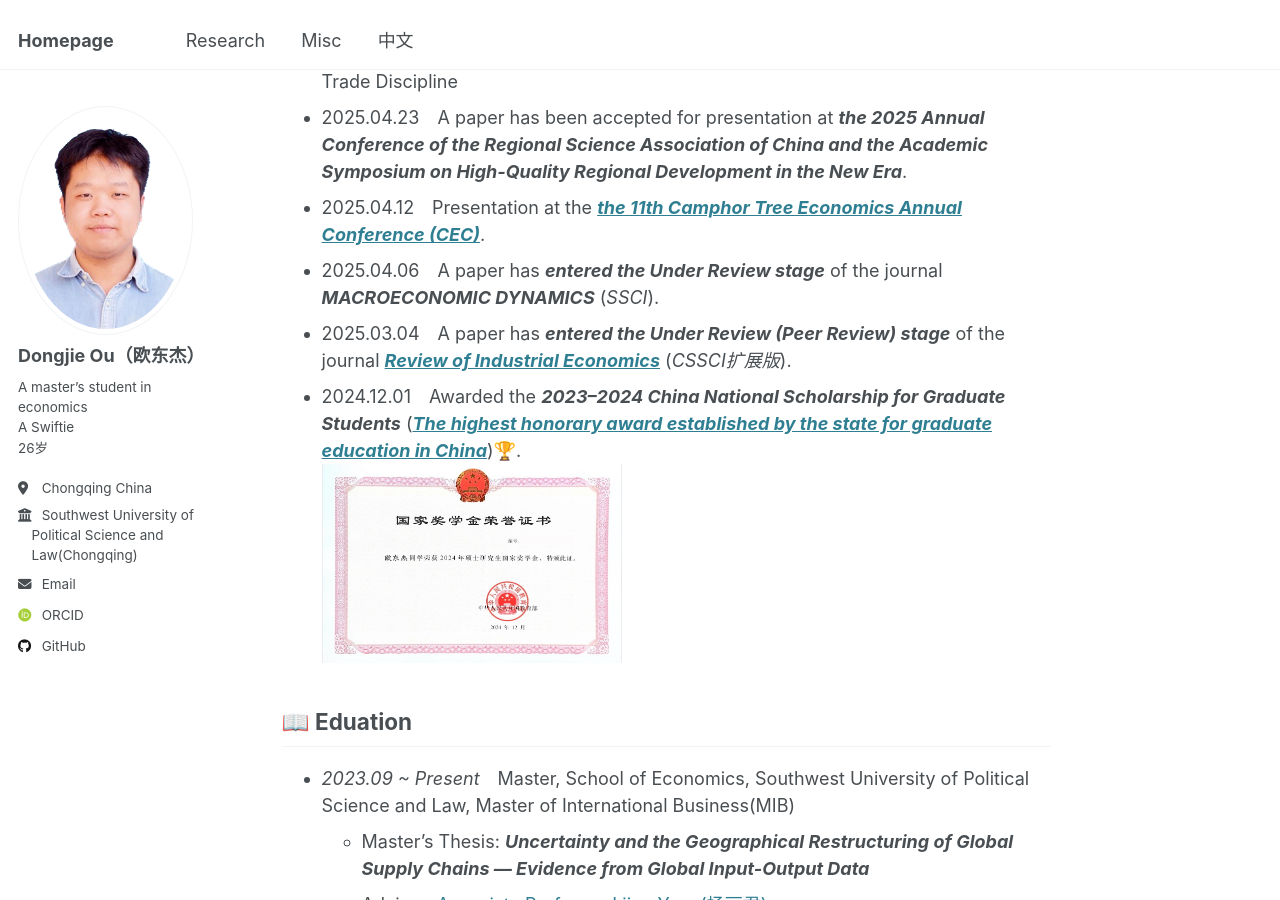
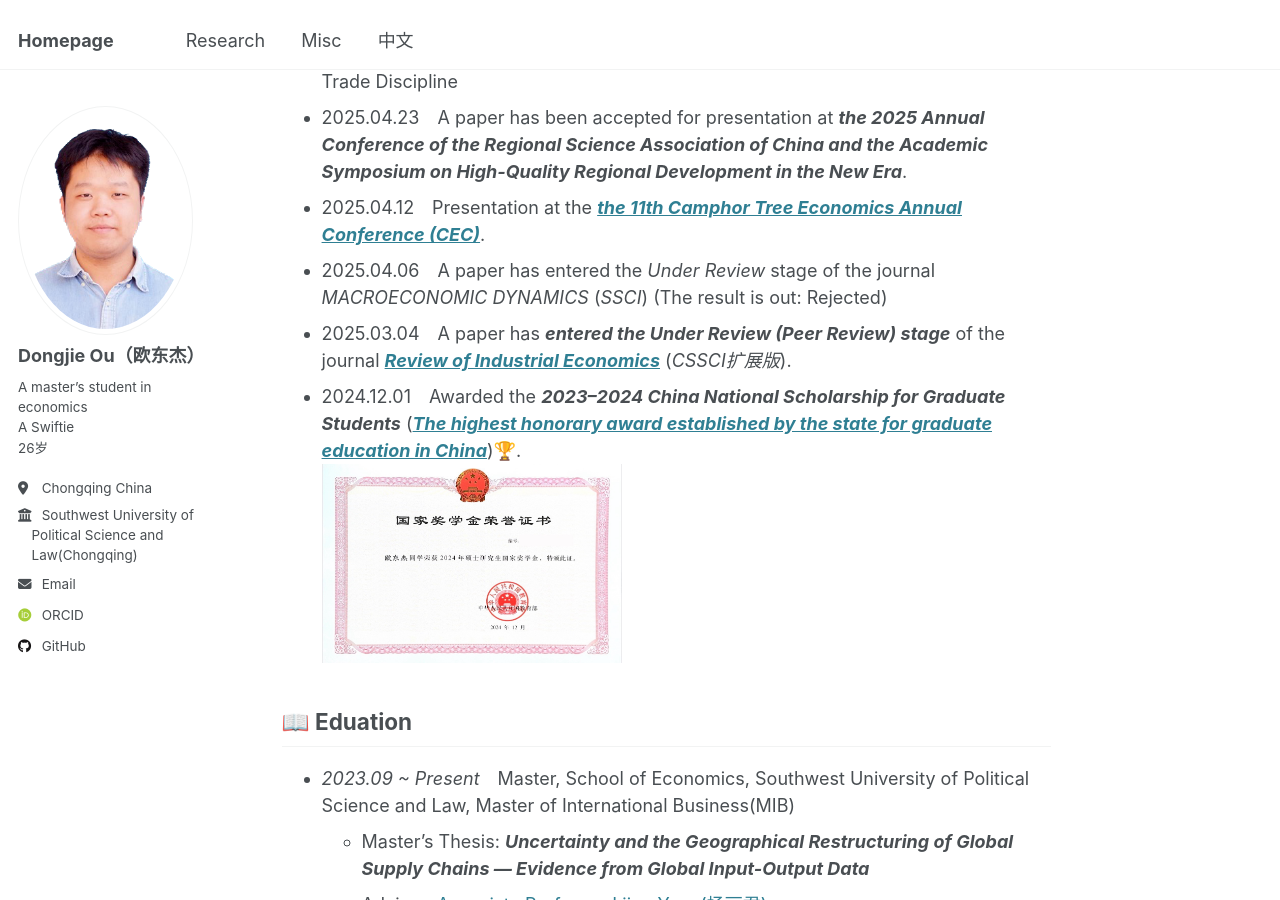
Before and after one commit to oudongjie2001/oudongjie2001.github.io, a Jekyll site: the page built from _pages/about.md, in a window 1280 px wide and 900 px high, scrolled down 760 px. Built offline with Jekyll 4.4.1, drawn with Linux system fonts in a browser that asks for light colours; some web fonts are replaced.

Commit message:
Update about.md

```diff
--- a/_pages/about.md
+++ b/_pages/about.md
@@ -19,7 +19,7 @@ I am an optimistic idealist. Outside of my academic life, I enjoy music, hiking
 - 2025.05.10&emsp;Presentation at 24th National University International Trade Discipline Collaboration Conference & 2025 China Forum on the Development of International Trade Discipline
 - 2025.04.23&emsp;A paper has been accepted for presentation at ***the 2025 Annual Conference of the Regional Science Association of China and the Academic Symposium on High-Quality Regional Development in the New Era***.
 - 2025.04.12&emsp;Presentation at the [***the 11th Camphor Tree Economics Annual Conference (CEC)***](https://mp.weixin.qq.com/s/j_BLWAedV5WkCToqnIyCRQ).
-- 2025.04.06&emsp;A paper has ***entered the Under Review stage*** of the journal ***MACROECONOMIC DYNAMICS*** (*SSCI*).
+- 2025.04.06&emsp;A paper has entered the *Under Review* stage of the journal *MACROECONOMIC DYNAMICS* (*SSCI*) (The result is out: Rejected)
 - 2025.03.04&emsp;A paper has ***entered the Under Review (Peer Review) stage*** of the journal [***Review of Industrial Economics***](https://xdch.cbpt.cnki.net/WKG/WebPublication/index.aspx?mid=xdch) (*CSSCI扩展版*).
 - 2024.12.01&emsp;Awarded the ***2023–2024 China National Scholarship for Graduate Students*** ([***The highest honorary award established by the state for graduate education in China***](https://www.gov.cn/fuwu/2014-06/11/content_2698545.htm))🏆.
   <div style="display: flex; align-items: center; gap: 15px;">
```
